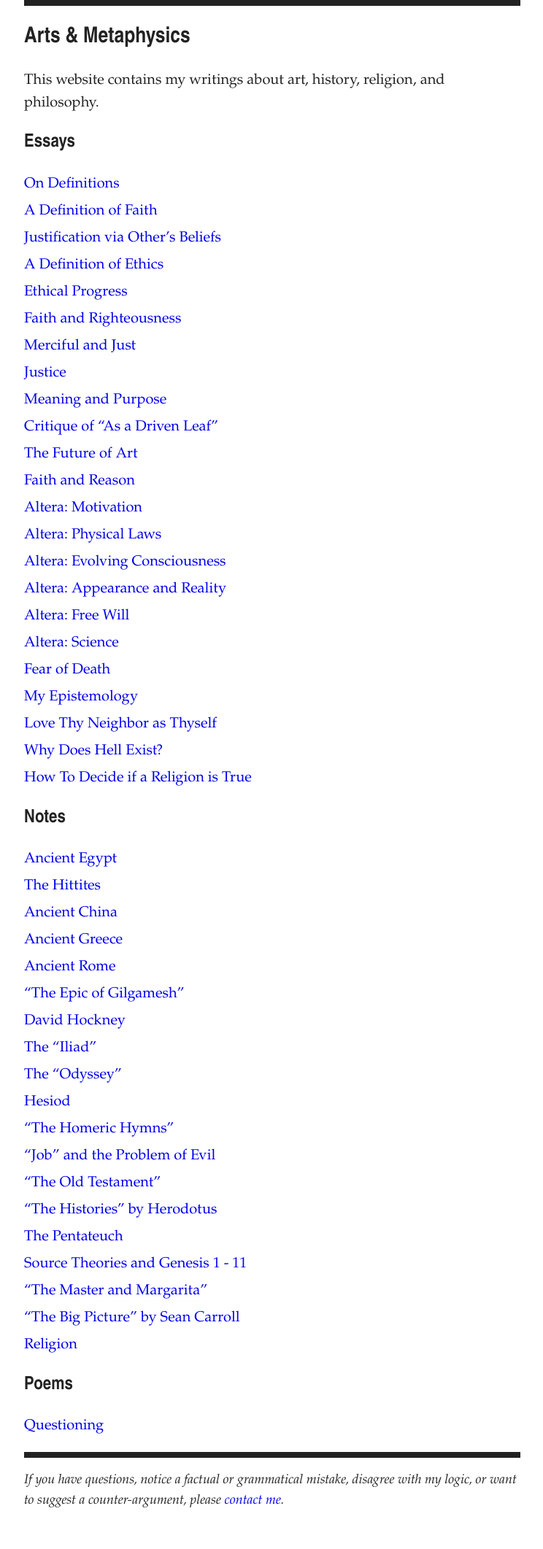
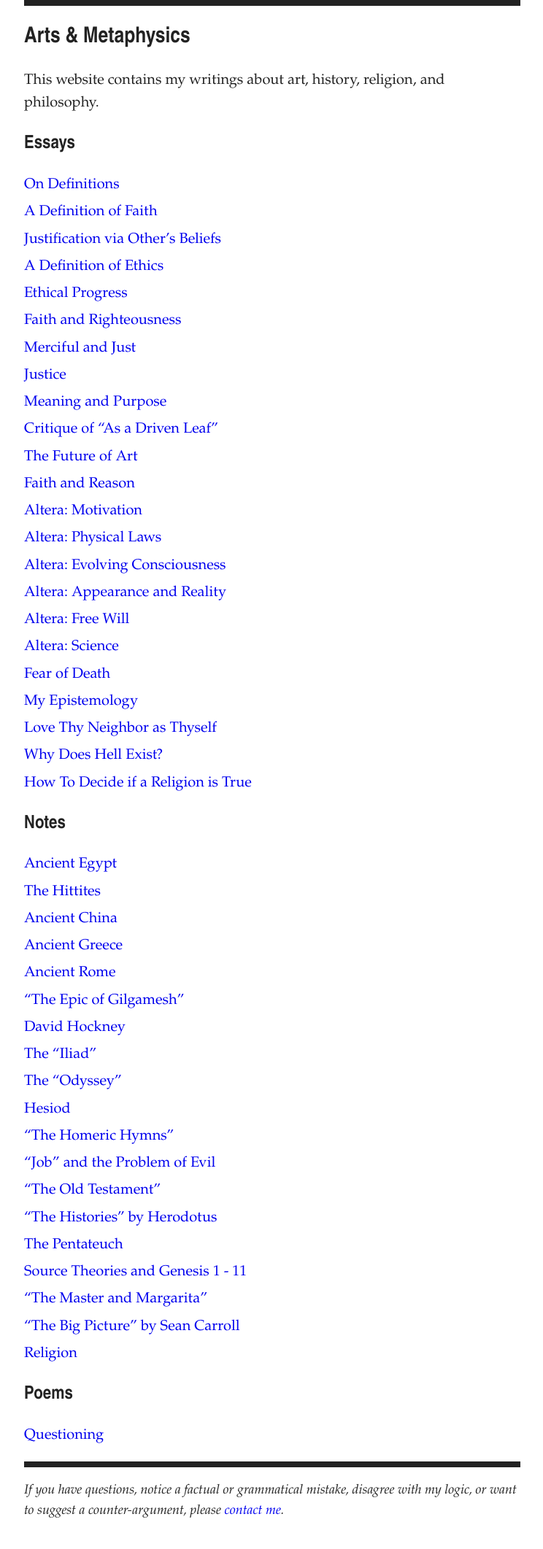
Before and after one commit to artsandmetaphysics/goodlifeodyssey, a Jekyll site: the page built from index.md, in a window 1280 px wide. Shown: the whole page at 73% size, without its empty margins (267-1011 px from the left). Built offline with Jekyll 4.4.1, drawn with Linux system fonts in a browser that asks for light colours.

Commit message:
Increase lineheight slightly

```diff
--- a/_includes/stylesheet.css
+++ b/_includes/stylesheet.css
@@ -3,7 +3,7 @@ html {
    * Set a reasonable font-size, such that at 34rem we have ~70 characters on a
    * line.
    */
-  line-height: 1.55;
+  line-height: 1.5625;
   font-size: 20px;
   font-family: Palatino, 'Times New Roman', serif;
   color: #222;
```
Also changed, not shown: _includes/stylesheet.min.css.
